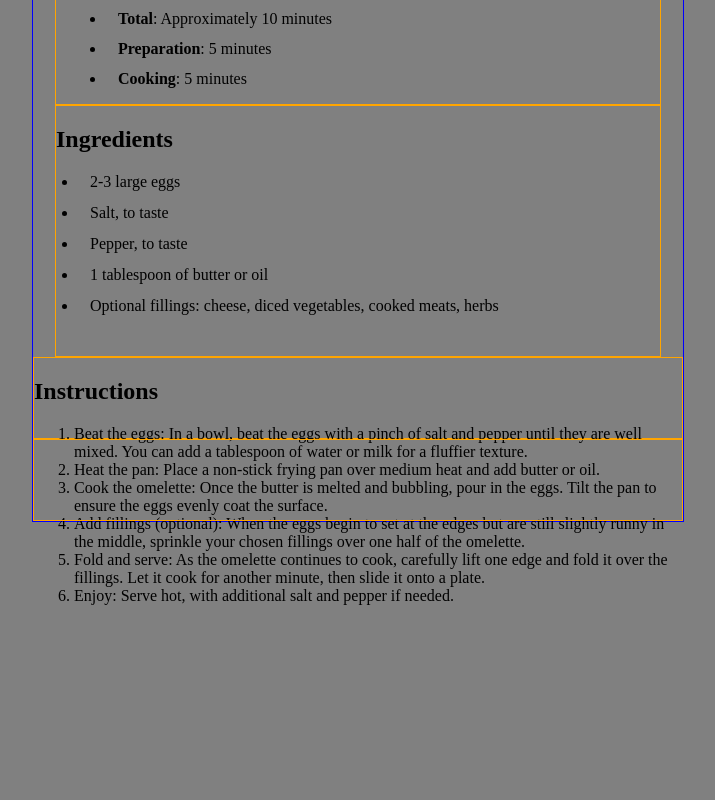
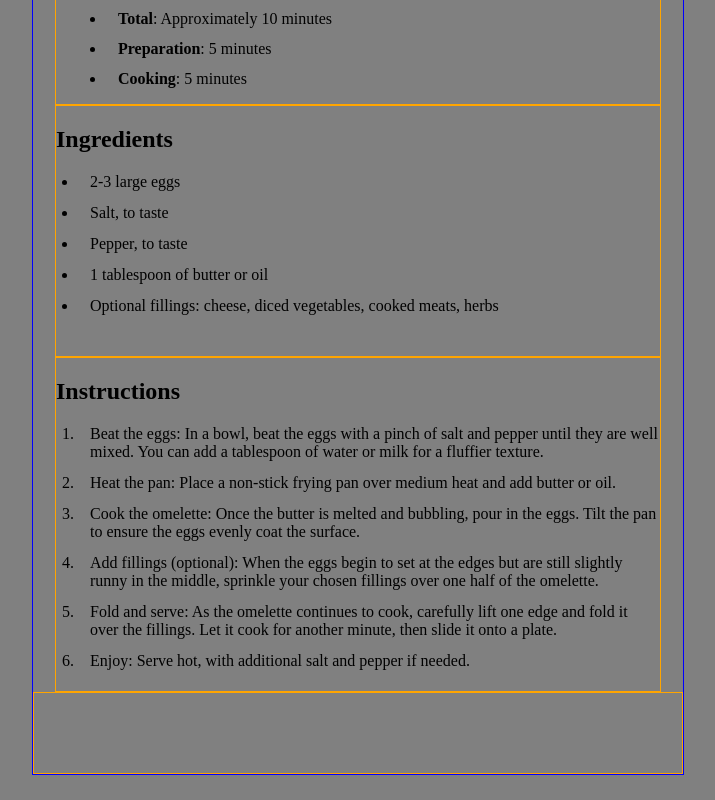
Before and after one commit to Si1entERA/recipe-page-main, a plain HTML site: page index.html in a window 1280 px wide. Shown: the part 508-1308 px from the top of the page, without its empty margins (282-997 px from the left). Before the commit the page ends 1113 px from the top, so only its background shows below. Drawn offline with Linux system fonts and the light colour scheme.

Commit message:
added styling to instructions section

```diff
--- a/style.css
+++ b/style.css
@@ -113,8 +113,20 @@ main {
 /****************** INSTRUCTIONS START ***************/
 .instructions{
   border: 1px solid orange;
-  height: 80px;
+  height: auto;
+  margin: 0 22px 0 22px;
+
 }
+
+.instructions ol{
+  padding: 0 0 0 22px;
+}
+
+.instructions li{
+  margin: 0 0 8px 0;
+  padding: 0 0 5px 12px;
+}
+
 /****************** INSTRUCTIONS END ***************/
 
 .nutrition{
```
